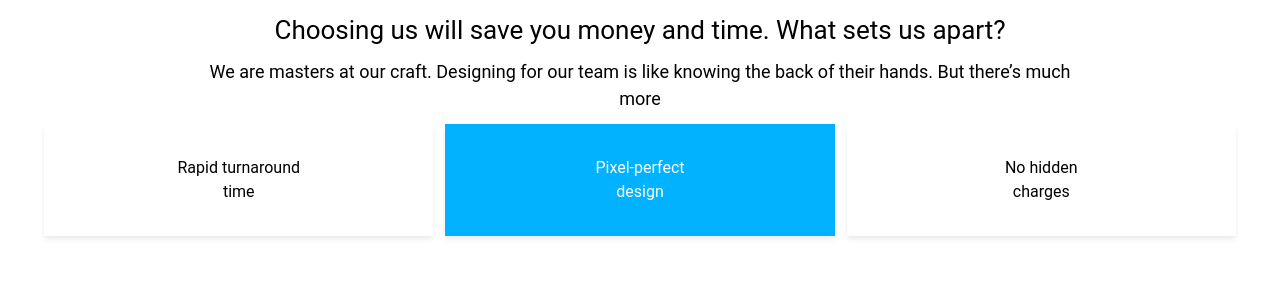
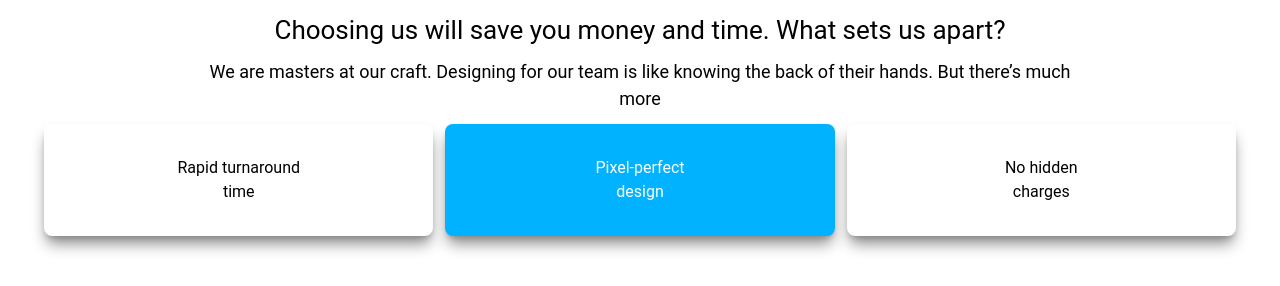
Before and after one commit to krishanumishra778/NTW, a React (Vite) app in the folder client/: page / in a window 1280 px wide. Shown: the part 852-1138 px from the top of the page. Built offline with nearby package versions, Linux system fonts and the light colour scheme; no server answers.

Commit message:
Update Whychooseus.jsx

```diff
--- a/client/src/Components/pages/Whychooseus.jsx
+++ b/client/src/Components/pages/Whychooseus.jsx
@@ -19,14 +19,14 @@ export const Whychooseus = () => {
                 </div>
 
                 <div className=' py-3 grid grid-cols-3 gap-3 max-w-[95%] mx-auto'>
-                    <div className=' shadow-md  shadow-[#EBEBEB] text-center p-8'>
+                    <div className=' shadow-lg rounded-lg  shadow-[#848484] text-center p-8'>
                         <p>Rapid turnaround <p> time</p></p>
                     </div>
-                    <div className=' shadow-md  shadow-[#EBEBEB] text-center p-8 bg-[#00B2FF] text-[#fff]' >
+                    <div className=' shadow-lg rounded-lg  shadow-[#848484] text-center p-8 bg-[#00B2FF] text-[#fff]' >
                         <p>Pixel-perfect
                             <p> design </p> </p>
                     </div>
-                    <div className=' shadow-md  shadow-[#EBEBEB] text-center p-8'>
+                    <div className=' shadow-lg rounded-lg  shadow-[#848484] text-center p-8'>
                         <p>
                             No hidden <p>   charges</p>
                         </p>
```
